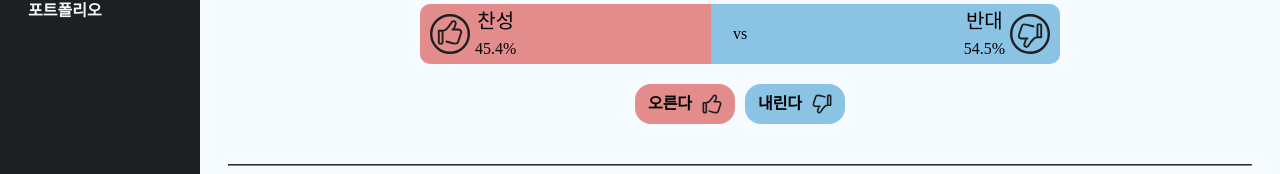
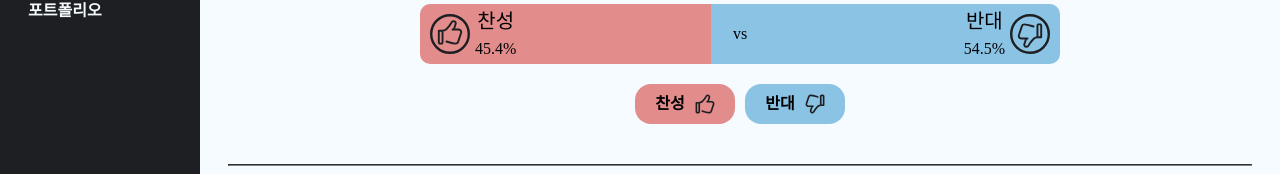
Before and after one commit to PDA-TOTO/Front, a React (Vite) app: page /stocks/1/community in a window 1280 px wide. Shown: the part 256-430 px from the top of the page. Built offline with nearby package versions, Linux system fonts and the light colour scheme; the HTML template or start-up script is replaced by a standard one; a web font is replaced by a local one.

Commit message:
feat : vote notification 추가

```diff
--- a/src/routes/stockDetail/CommunityPage.tsx
+++ b/src/routes/stockDetail/CommunityPage.tsx
@@ -1,7 +1,8 @@
-import React, { useState } from "react";
+import React, { useEffect, useState } from "react";
 import { useParams } from "react-router-dom";
 import classes from "../../styles/stock/Community.module.css";
 import { Flex, Image, Select, Alert } from "@mantine/core";
+import { notifications } from "@mantine/notifications";
 import headCount from "../../assets/img/stock/community/headCount.svg";
 import date from "../../assets/img/stock/community/date.svg";
 import VoteBar from "../../components/stockDetail/VoteBar";
@@ -15,23 +16,46 @@ export default function CommunityPage({}: Props) {
   const [value, setValue] = useState<string | null>("");
   const [leftCnt, setLeftCnt] = useState<number>(100);
   const [rightCnt, setRightCnt] = useState<number>(120);
-  const [userVote, setUserVote] = useState<string>("none"); // left, right, none
-
-  const handleChange = (string: string) => {
-    if (string === "left") {
+  const [userVote, setUserVote] = useState<string>("none"); // none, left, right
+  const handleVoteChange = (vote: string) => {
+    if (userVote === vote) {
+      notifications.show({
+        title: "투표가 완료되었습니다!",
+        message: "투표는 한 번만 할 수 있어요 😀",
+        autoClose: 3000,
+        radius: "md",
+        color: "primary.5",
+      });
+      return;
+    }
+    if (vote === "left") {
+      notifications.show({
+        title: "투표가 완료되었습니다!",
+        message: "왜 찬성을 선택하셨나요? 이유를 공유해주세요 😀",
+        autoClose: 3000,
+        radius: "md",
+        color: "red.5",
+      });
       setLeftCnt((prev) => prev + 1);
       if (userVote === "right") {
         setRightCnt((prev) => prev - 1);
-        setUserVote("left");
       }
-    } else if (string === "right") {
+    } else if (vote === "right") {
+      notifications.show({
+        title: "투표가 완료되었습니다!",
+        message: "왜 반대를 선택하셨나요? 이유를 공유해주세요 😀",
+        autoClose: 3000,
+        radius: "md",
+        color: "blue.5",
+      });
       setRightCnt((prev) => prev + 1);
       if (userVote === "left") {
-        setLeftCnt((prev) => prev - 1);
-        setUserVote("right");
+        setRightCnt((prev) => prev - 1);
       }
     }
+    setUserVote(vote);
   };
+
   const commetDummy = [
     {
       id: 1,
@@ -102,15 +126,25 @@ export default function CommunityPage({}: Props) {
           <VoteBar leftAmount={leftCnt} rightAmount={rightCnt} />
         </div>
         <Flex style={{ paddingTop: "20px" }}>
-          <Flex className={classes.vote_v1} justify="center" align="center">
-            오른다
+          <Flex
+            className={classes.vote_v1}
+            onClick={() => handleVoteChange("left")}
+            justify="center"
+            align="center"
+          >
+            찬성
             <div className={classes.vote_v_img}>
               <Image src={ThumbsUp2} />
             </div>
           </Flex>
           <div className={classes.vote_v_pd} />
-          <Flex className={classes.vote_v2} justify="center" align="center">
-            내린다
+          <Flex
+            className={classes.vote_v2}
+            justify="center"
+            align="center"
+            onClick={() => handleVoteChange("right")}
+          >
+            반대
             <div className={classes.vote_v_img}>
               <Image src={ThumbsDown2} />
             </div>
```
